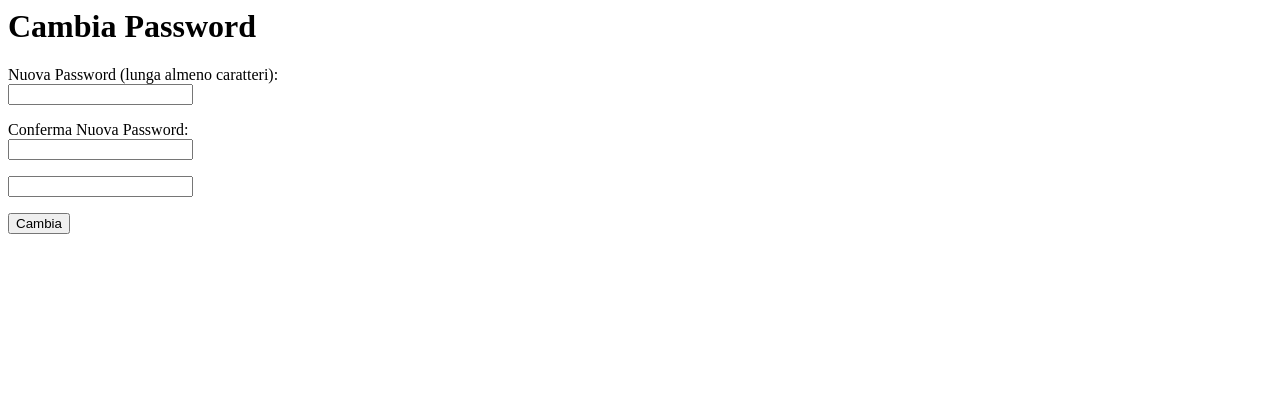
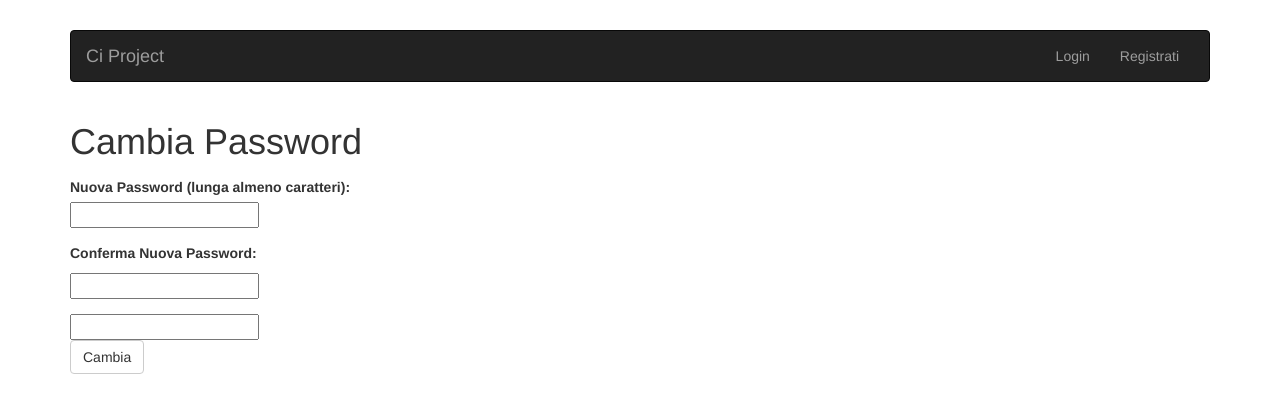
Before and after one commit to AsoStrife/CodeIgniter-Base-Project, a CodeIgniter app: the page made by application/views/auth/reset_password.php in a window 1280 px wide. Shown: the top 413 px of the page. Run offline with CodeIgniter, Linux system fonts and the light colour scheme; data that the repository does not hold is empty.

Commit message:
Fixed reset_password, and controller auth.php

```diff
--- a/application/views/auth/reset_password.php
+++ b/application/views/auth/reset_password.php
@@ -1,22 +1,46 @@
-<h1><?php echo lang('reset_password_heading');?></h1>
+<?php defined('BASEPATH') OR exit('No direct script access allowed'); ?>
+<?php $this->load->view('inc/header'); ?>
 
-<div id="infoMessage"><?php echo $message;?></div>
+<div class="container">
+	<div class="row">
+		<div class="col-lg-4">
 
 			<?php echo form_open('auth/reset_password/' . $code);?>
+				<div class="form-group">
+					<h1><?php echo lang('reset_password_heading');?></h1>
+				</div>
 
-	<p>
-		<label for="new_password"><?php echo sprintf(lang('reset_password_new_password_label'), $min_password_length);?></label> <br />
+
+				<?php if(isset($message) && trim($message) != ''): ?>
+					<div class="alert alert-danger" role="alert">
+						<button type="button" class="close" data-dismiss="alert" aria-label="Close"><span aria-hidden="true">&times;</span></button>
+						<?php echo $message;?>
+					</div>
+				<? endif;?>
+
+				<div class="form-group <? if(form_error('new_password')) echo 'has-error'?>">
+					<label for="new_password" class="control-label"> <?php echo sprintf(lang('reset_password_new_password_label'), $min_password_length);?> </label>
 						<?php echo form_input($new_password);?>
-	</p>
+					<span class="help-block"> <?php echo form_error('group_name'); ?> </span>
+				</div>
 
-	<p>
-		<?php echo lang('reset_password_new_password_confirm_label', 'new_password_confirm');?> <br />
+				<div class="form-group <? if(form_error('new_password_confirm')) echo 'has-error'?>">
+					<label for="new_password_confirm" class="control-label"> <?php echo lang('reset_password_new_password_confirm_label', 'new_password_confirm');?> </label>
 						<?php echo form_input($new_password_confirm);?>
-	</p>
+					<span class="help-block"> <?php echo form_error('new_password_confirm'); ?> </span>
+				</div>
 
 				<?php echo form_input($user_id);?>
 				<?php echo form_hidden($csrf); ?>
 
-	<p><?php echo form_submit('submit', lang('reset_password_submit_btn'));?></p>
+				<div class="form-group">
+					<?php echo form_submit('submit', lang('reset_password_submit_btn'), array("class" => 'btn btn-default'));?>
+				</div>
 
 			<?php echo form_close();?>
+
+		</div> <!-- ./ col-lg-4 -->
+	</div> <!-- ./ row -->
+</div> <!-- ./ container -->
+
+<?php $this->load->view('inc/footer'); ?>
```
Also changed, not shown: application/controllers/Auth.php (+27 -15 lines). Lines whose indentation alone changed are shown as unchanged.
